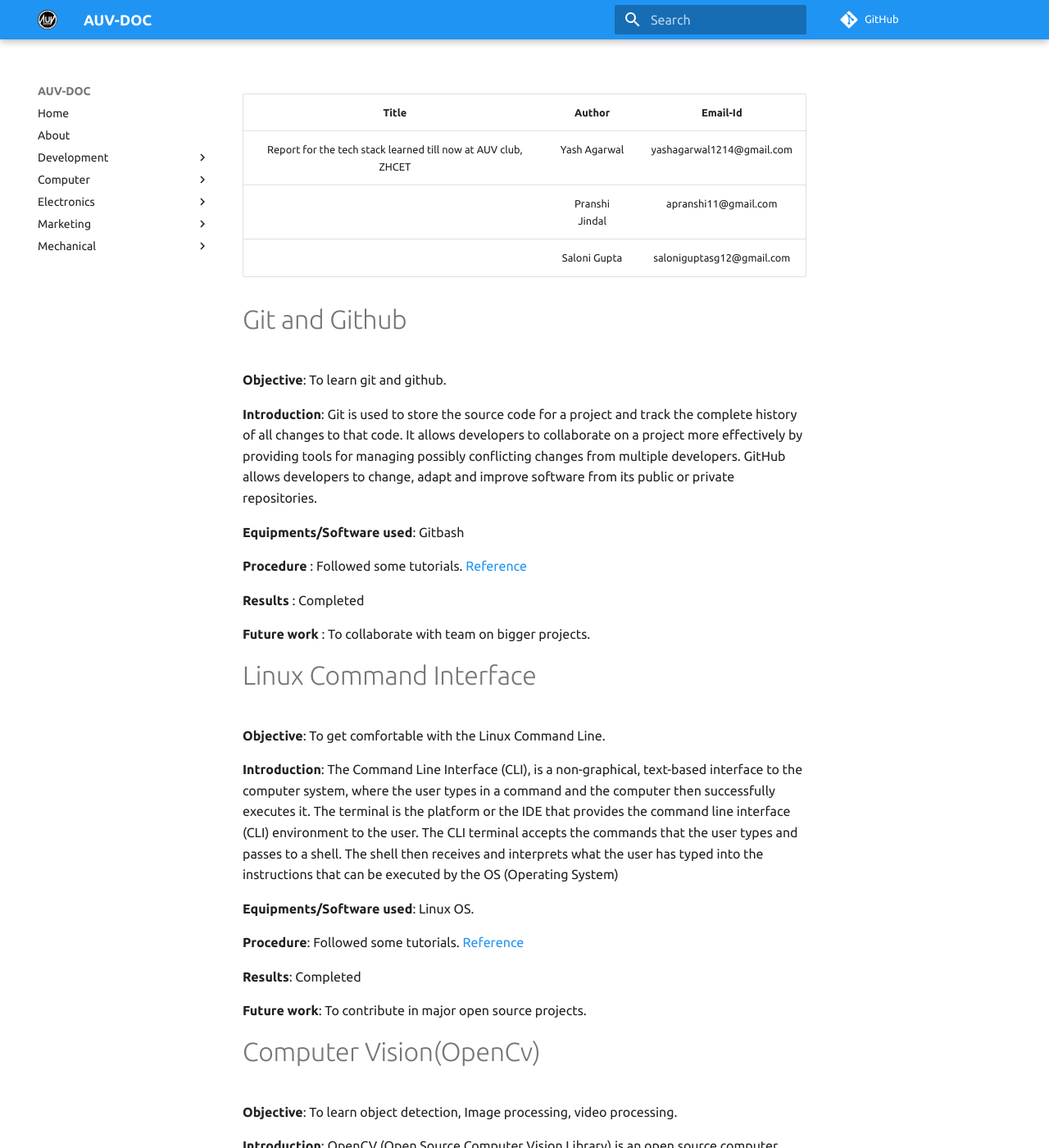
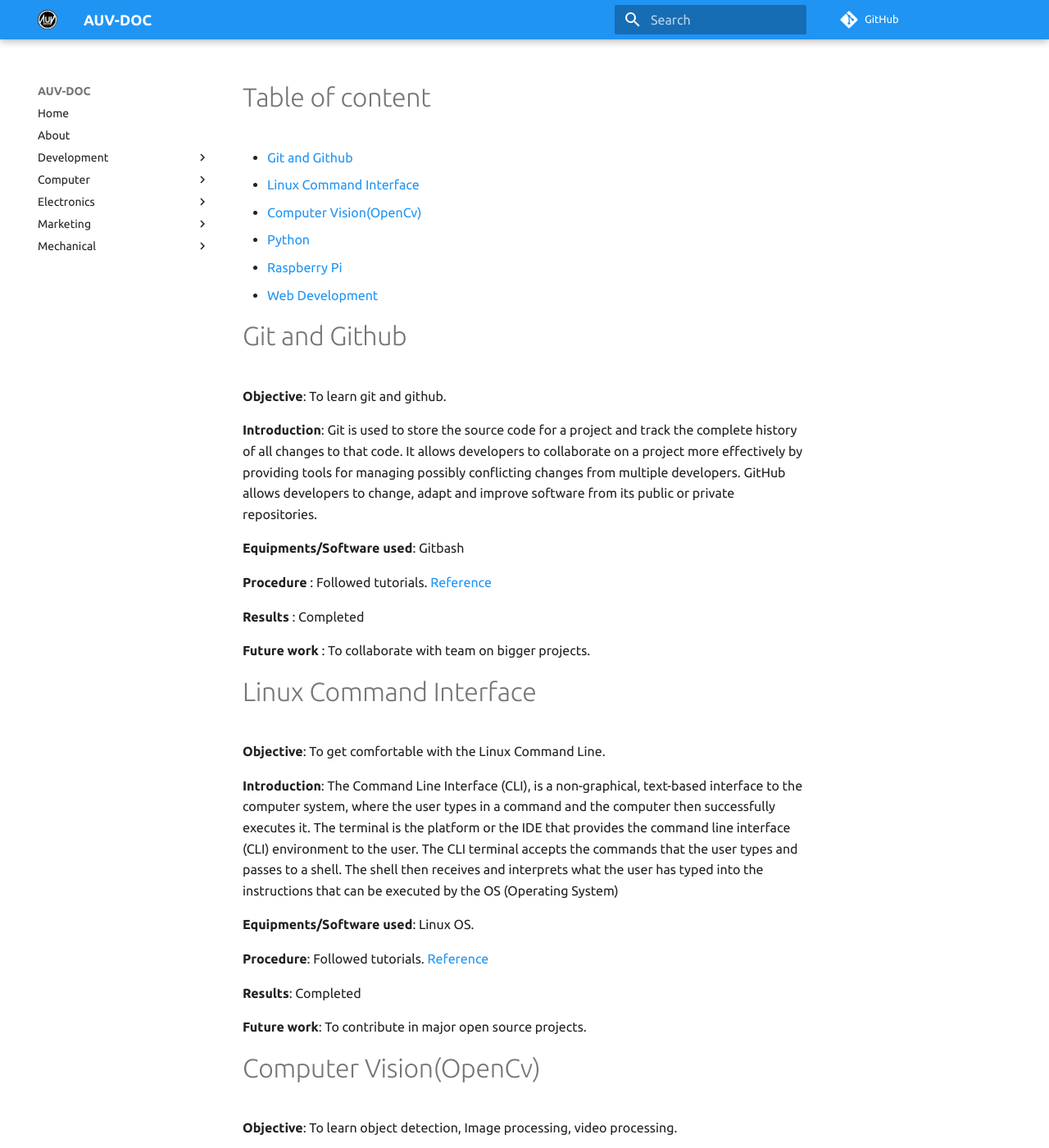
Before and after one commit to auvzhcet/Documentation, an MkDocs documentation site: the page built from docs/computer/student_Reports/yash_pranshi_saloni_2020.md, in a window 1280 px wide and 1400 px high. Shown: the whole window at 82% size. Built offline with MkDocs 1.6.1 and Material for MkDocs 9.7.7, drawn with Linux system fonts in a browser that asks for light colours; comment, search, counter and statistics services are not loaded; some of the changed text lies outside the part shown.

Commit message:
update yash_pranshi_saloni_2020.md

```diff
--- a/docs/computer/student_Reports/yash_pranshi_saloni_2020.md
+++ b/docs/computer/student_Reports/yash_pranshi_saloni_2020.md
@@ -1,9 +1,16 @@
+---
+Title: Report for the tech stack learned till now at AUV club, ZHCET
+Author: Yash Agarwal, Pranshi jindal, Saloni Gupta
+Email-Id: yashagarwal1214@gmail.com, apranshi11@gmail.com, saloniguptasg12@gmail.com
+---
+# Table of content
 
-| Title   |      Author     |  Email-Id  |
-|:----------:|:-------------:|:------:|
-| Report for the tech stack learned till now at AUV club, ZHCET | Yash Agarwal | yashagarwal1214@gmail.com |
-| | Pranshi Jindal | apranshi11@gmail.com |
-| | Saloni Gupta | saloniguptasg12@gmail.com |
+- [Git and Github](#Git-and-Github)
+- [Linux Command Interface](#Linux-Command-Interface)
+- [Computer Vision(OpenCv)](#Computer-Vision(OpenCv))
+- [Python](#Python)
+- [Raspberry Pi](#Raspberry-Pi)
+- [Web Development](#Web-Development)
 
 # Git and Github
 
@@ -13,7 +20,7 @@
 
 **Equipments/Software used**: Gitbash
 
-**Procedure** : Followed some tutorials. [Reference](https://www.youtube.com/watch?v=WbwIoQYP6no)
+**Procedure** : Followed tutorials. [Reference](https://www.youtube.com/watch?v=WbwIoQYP6no)
 
 **Results** : Completed
 
@@ -27,7 +34,7 @@
 
 **Equipments/Software used**: Linux OS.
 
-**Procedure**: Followed some tutorials. [Reference](https://www.youtube.com/playlist?list=PLS1QulWo1RIb9WVQGJ_vh-RQusbZgO_As)
+**Procedure**: Followed tutorials. [Reference](https://www.youtube.com/playlist?list=PLS1QulWo1RIb9WVQGJ_vh-RQusbZgO_As)
 
 **Results**: Completed
 
@@ -41,7 +48,7 @@
 
 **Equipments/Software used**: Pycharm.
 
-**Procedure**: Followed some tutorials. [Reference](https://www.youtube.com/watch?v=kdLM6AOd2vc&list=PLS1QulWo1RIa7D1O6skqDQ-JZ1GGHKK-K)
+**Procedure**: Followed tutorials. [Reference](https://www.youtube.com/watch?v=kdLM6AOd2vc&list=PLS1QulWo1RIa7D1O6skqDQ-JZ1GGHKK-K)
 
 **Results**: Completed
 
@@ -55,7 +62,7 @@
 
 **Equipments/Software used**: pycharm, python IDLE.
 
-**Procedure**: Followed some tutorials. [Reference](https://www.youtube.com/playlist?list=PLsyeobzWxl7poL9JTVyndKe62ieoN-MZ3)
+**Procedure**: Followed tutorials. [Reference](https://www.youtube.com/playlist?list=PLsyeobzWxl7poL9JTVyndKe62ieoN-MZ3)
 
 **Results**: Completed
 
@@ -69,7 +76,7 @@
 
 **Equipments/Software used**: Raspberry pi, raspbian, HDMI Cable, Memory Card, wires.
 
-**Procedure**: Followed some tutorials. [Reference](https://www.youtube.com/watch?v=RpseX2ylEuw&list=PLQVvvaa0QuDesV8WWHLLXW_avmTzHmJLv)
+**Procedure**: Followed tutorials. [Reference](https://www.youtube.com/watch?v=RpseX2ylEuw&list=PLQVvvaa0QuDesV8WWHLLXW_avmTzHmJLv)
 
 **Results**: In Progress
 
@@ -83,7 +90,7 @@
 
 **Equipments/Software used**: Visual studio code, AWS, cloud9.
 
-**Procedure**: Followed some youtube and udemy tutorials. [Reference](https://www.udemy.com/course/the-web-developer-bootcamp/)
+**Procedure**: Followed youtube and udemy tutorials. [Reference](https://www.udemy.com/course/the-web-developer-bootcamp/)
 
 **Results**: Completed
 
```
